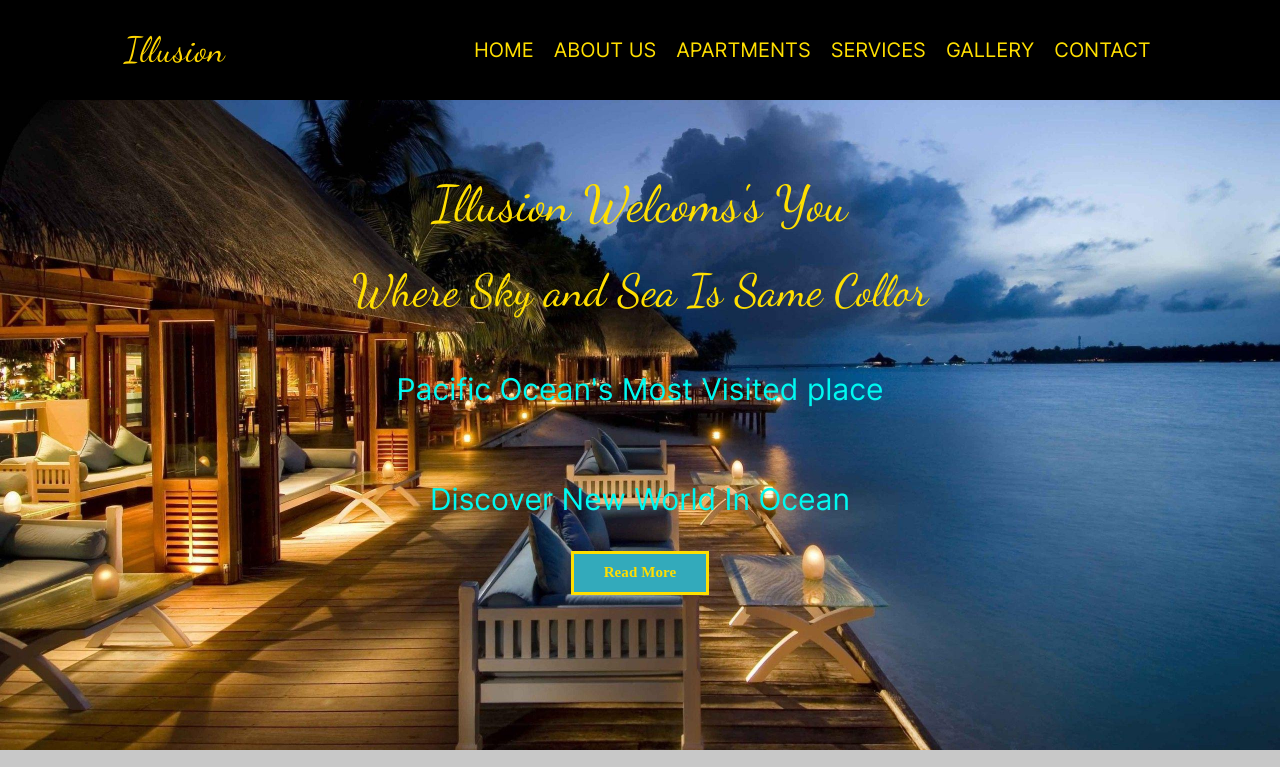
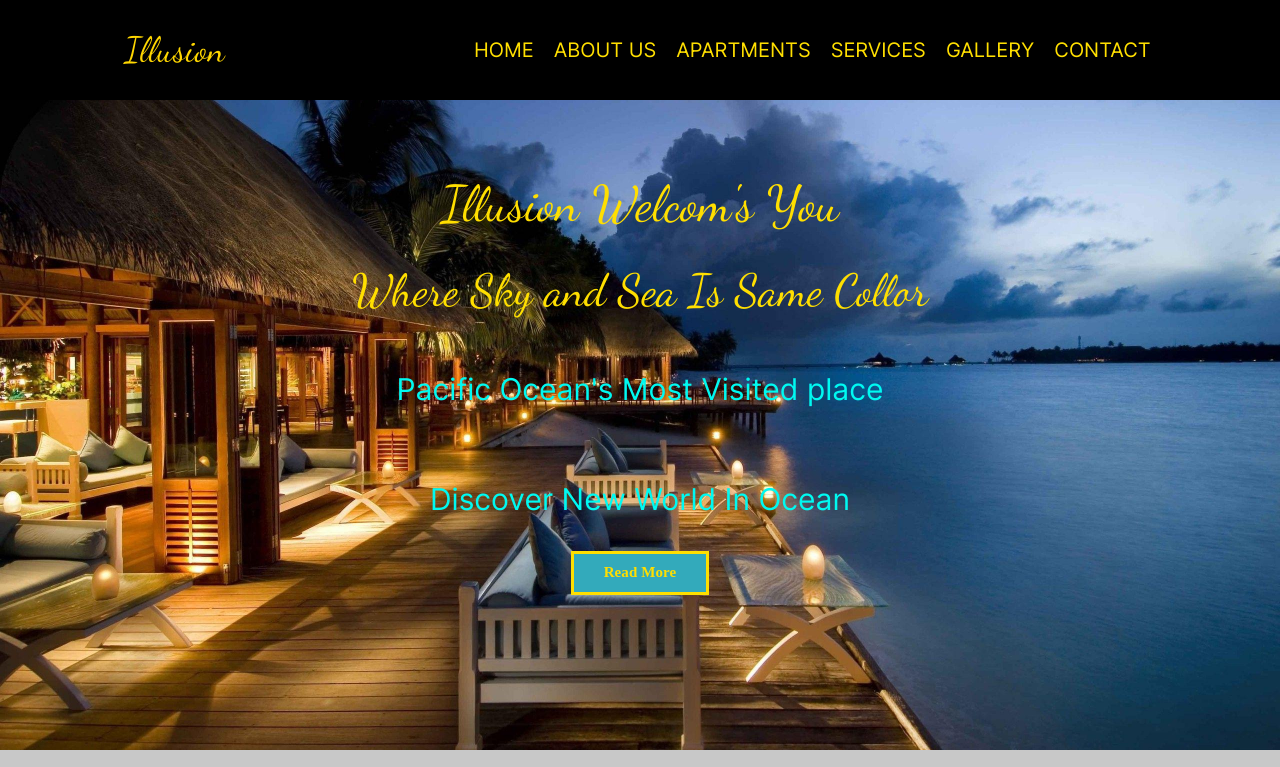
Before and after one commit to Demetrusa/personal-project, a plain HTML site: page index.html in a window 1280 px wide. Shown: the top 767 px of the page. Drawn offline with Linux system fonts and the light colour scheme.

Commit message:
morfolog mistake fixed

```diff
--- a/index.html
+++ b/index.html
@@ -52,7 +52,7 @@
     <section class="background-img" id="home">
             <div class="back-wrap">
                 <div class="text">
-                    <h3>Illusion Welcoms's You</h3>
+                    <h3>Illusion Welcom's You</h3>
                     <h4>Where Sky and Sea Is Same Collor</h4>
                     <p>Pacific Ocean's Most Visited place</p>
                     <p>Discover New World In Ocean</p>
```
